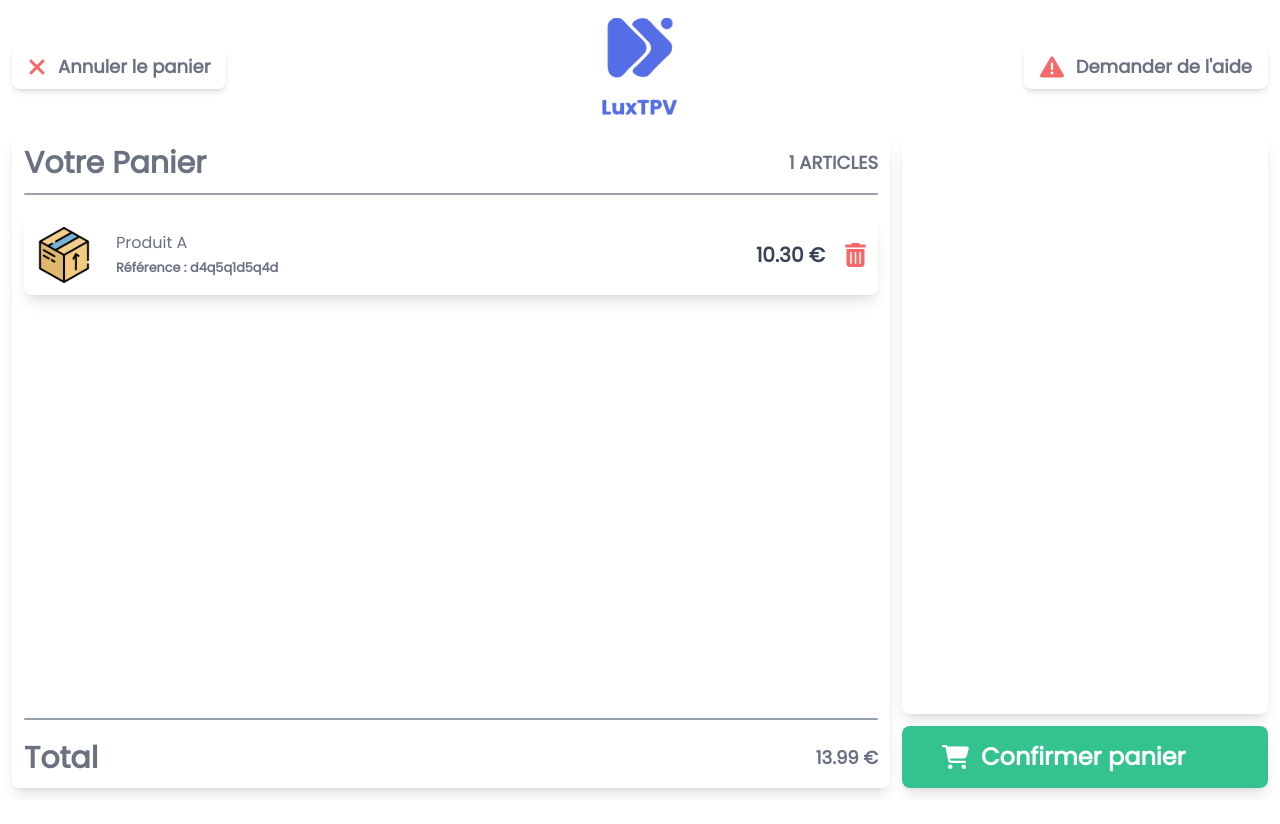
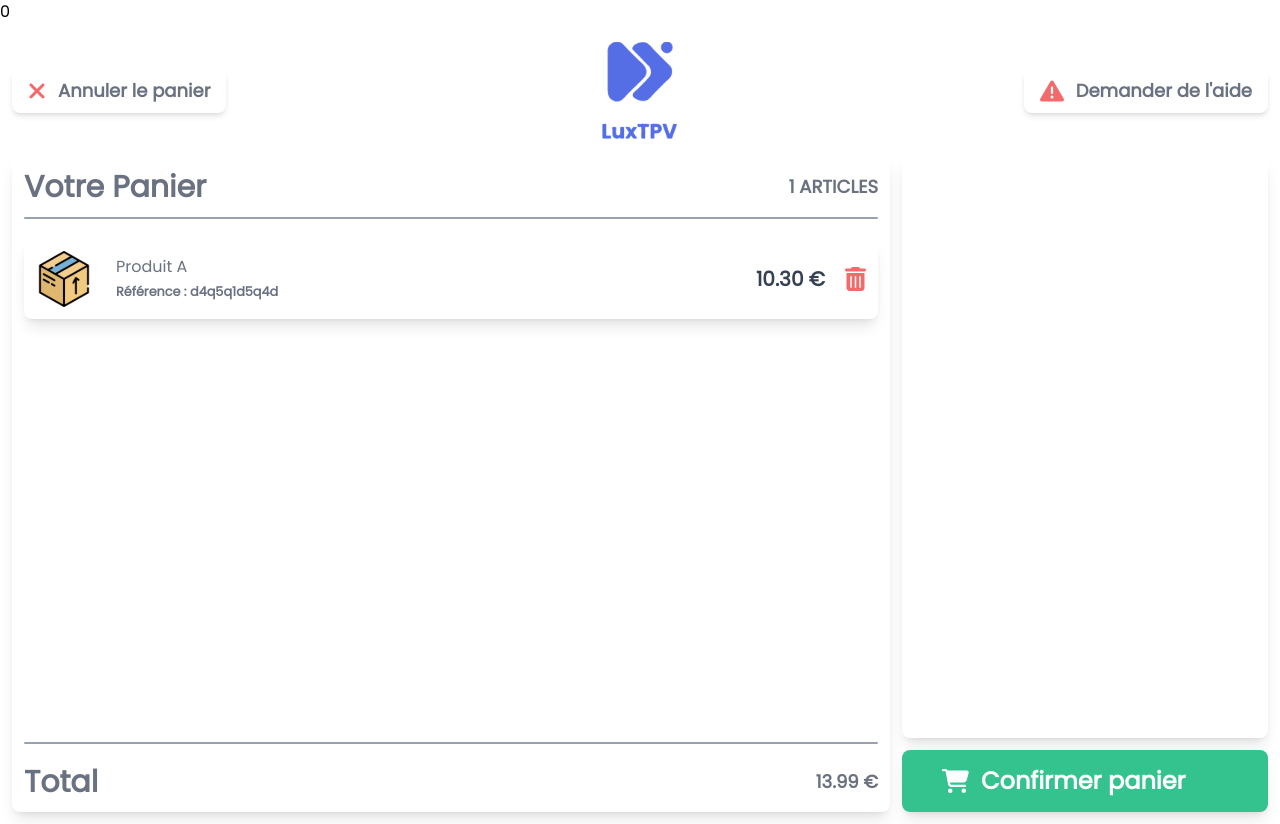
Before and after one commit to PAClement/maui-vue-app, a Vue app: page /checkout in a window 1280 px wide. Before the commit the page ends 800 px from the top, so only its background shows below. Built offline with nearby package versions, Linux system fonts and the light colour scheme.

Commit message:
fix(page): update store references in Checkout.vue and Home.vue for Blazor integration

```diff
--- a/src/pages/Checkout.vue
+++ b/src/pages/Checkout.vue
@@ -1,4 +1,5 @@
 <template>
+  <p>{{store.counterValue}}</p>
   <section class="h-screen bg-white flex flex-col p-3">
     <div class="flex-1 flex flex-col gap-3">
       <div class="flex-[1]">
@@ -77,10 +78,12 @@ import Article from "@/components/Article.vue";
 import Bag from "@/components/StepSideCheckout/Bag.vue";
 import Cart from "@/components/StepSideCheckout/Cart.vue";
 import Loyalty from "@/components/StepSideCheckout/Loyalty.vue";
-import {ButtonConfig} from "@/interface";
+import {ButtonConfig} from "@/interfaces";
 import PaymentMethod from "@/components/StepSideCheckout/PaymentMethod.vue";
+import {useBlazorStore} from "@/plugins/blazorEvent";
 
 const modalAskHelp = ref(false);
+const store = useBlazorStore();
 
 const steps = ['cart', 'bag', 'loyalty', 'paymentMethod'] as const;
 type Step = typeof steps[number];
--- a/src/pages/Home.vue
+++ b/src/pages/Home.vue
@@ -1,7 +1,7 @@
 <template>
   <div>
     <button @click="increment">Increment</button>
-    <pre>{{ blazor.counterValue }}</pre>
+    <pre>{{ store.counterValue }}</pre>
   </div>
   <section class="h-screen bg-white flex flex-col p-3">
     <div class="flex-1 flex flex-col gap-3">
@@ -67,7 +67,7 @@
 </template>
 
 <script setup lang="ts">
-import {computed, onMounted, ref} from "vue";
+import {computed, ref} from "vue";
 import {Dialog, DialogPanel, DialogTitle, TransitionRoot} from '@headlessui/vue'
 import Button from "@/tools/Button.vue";
 import {BlazorBridge} from '@/plugins/blazorBridge';
@@ -80,7 +80,7 @@ const isOpen = ref(false);
 const modalAskHelp = ref(false);
 
 const currentFlag = ref('fr');
-const blazor = useBlazorStore();
+const store = useBlazorStore();
 
 const flags_list = computed(() => {
   return flags.value.filter((flag: string) => flag !== currentFlag.value);
@@ -94,11 +94,6 @@ const increment = async () => {
   await BlazorBridge.call('System', 'Increment');
 }
 
-onMounted(async () => {
-  blazor.initializeEventBridge()
-  await blazor.subscribeToService('System');
-});
-
 </script>
 
 <style scoped>
```
